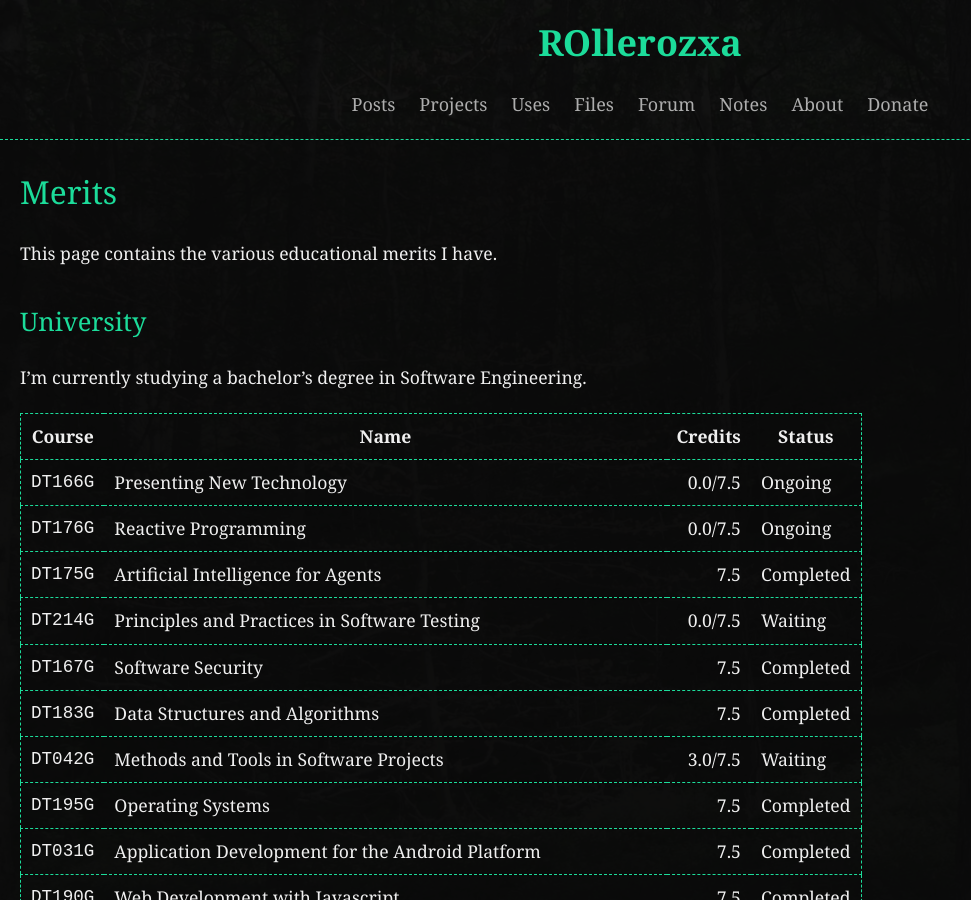
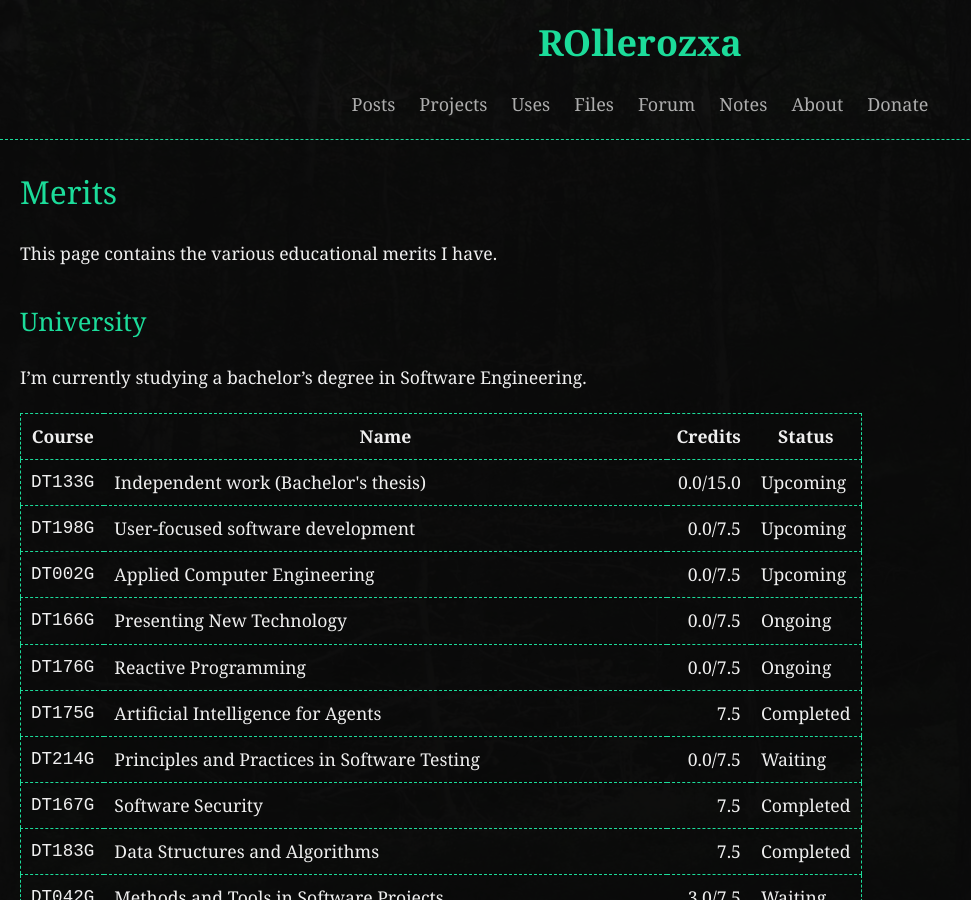
Before and after one commit to rollerozxa/voxelmanip.se, a Jekyll site: the page built from merits.md, in a window 1280 px wide and 900 px high. Shown: the whole window, without its empty margins (0-971 px from the left). Built offline with Jekyll 4.4.1, drawn with Linux system fonts in a browser that asks for light colours.

Commit message:
Update university merits

```diff
--- a/_data/merits/uni_se.yml
+++ b/_data/merits/uni_se.yml
@@ -1,3 +1,21 @@
+
+- id: DT133G
+  name: Independent work (Bachelor's thesis)
+  credits: 0.0
+  total_credits: 15.0
+  status: Upcoming
+
+- id: DT198G
+  name: User-focused software development
+  credits: 0.0
+  total_credits: 7.5
+  status: Upcoming
+
+- id: DT002G
+  name: Applied Computer Engineering
+  credits: 0.0
+  total_credits: 7.5
+  status: Upcoming
 
 - id: DT166G
   name: Presenting New Technology
```
